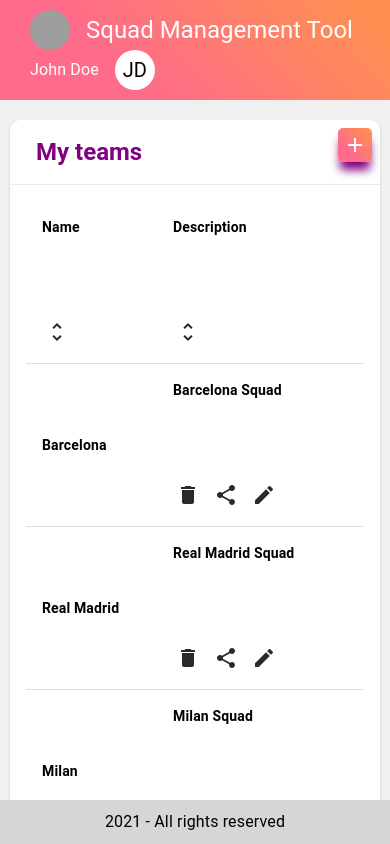
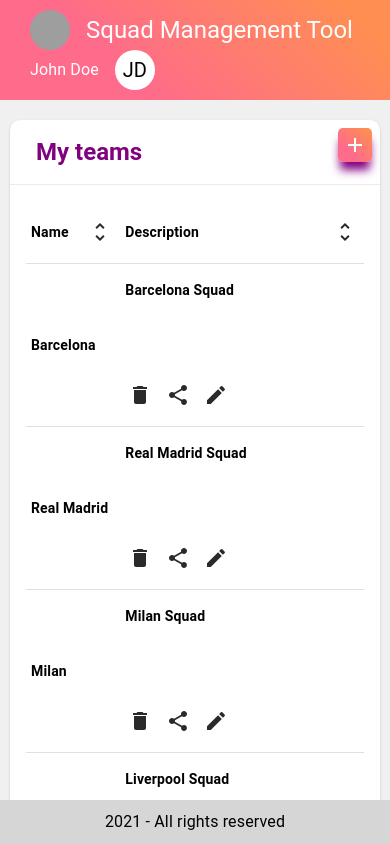
Before and after one commit to Leoguedesm1/squad_management_tool, a React (Create React App) app: page /new_team in a window 390 px wide. Shown: the top 844 px of the page. Built offline with nearby package versions, Linux system fonts and the light colour scheme; grey boxes are pictures that could not be loaded.

Commit message:
fixing tablecell for phone

```diff
--- a/src/App.js
+++ b/src/App.js
@@ -12,6 +12,7 @@
   return (
     <Router>
         <Topbar />
+
         <BackgroundContainer>
           <Switch>
             <Route path="/">
--- a/src/components/BackgroundContainer/style.js
+++ b/src/components/BackgroundContainer/style.js
@@ -3,6 +3,7 @@
 const Container = styled(`div`)({
   background: '#f0f0f0',
   padding: '20px 10px',
+  position: 'relative'
 });
 
 export {
--- a/src/components/Table/Table.js
+++ b/src/components/Table/Table.js
@@ -1,10 +1,9 @@
-import React, { useState } from 'react';
+import React from 'react';
 import {
     TableContainer,
     Table,
     TableHead,
     TableRow,
-    TableCell,
     TableBody,
     Tooltip,
     Grid,
@@ -16,7 +15,7 @@
 import EditIcon from '@material-ui/icons/Edit';
 import UnfoldMoreIcon from '@material-ui/icons/UnfoldMore';
 
-import { StyledTableRow, StyledTypography, StyledIcon, StyledTooltip } from './style';
+import { StyledTableRow, StyledTypography, StyledIcon, StyledTooltip, StyledTableCell } from './style';
 
 export default ({ items }, ref) => {
 
@@ -27,11 +26,10 @@
     return (
         <TableContainer>
             <Table>
-
                 <TableHead>
                     <TableRow>
-                        <TableCell align="left">
-                            <Grid container direction="row" alignItems="center" spacing={10} justifyContent="space-between">
+                        <StyledTableCell align="left">
+                            <Grid container direction="row" alignItems="center" spacing={2}>
                                 <Grid item>
                                     <StyledTypography variant="body2">Name</StyledTypography>
                                 </Grid>
@@ -42,8 +40,8 @@
                                     </IconButton>
                                 </Grid>
                             </Grid>
-                        </TableCell>
-                        <TableCell align="left">
+                        </StyledTableCell>
+                        <StyledTableCell align="left">
                             <Grid container direction="row" alignItems="center" spacing={10} justifyContent="space-between">
                                 <Grid item>
                                     <StyledTypography variant="body2">Description</StyledTypography>
@@ -55,7 +53,7 @@
                                     </IconButton>
                                 </Grid>
                             </Grid>
-                        </TableCell>
+                        </StyledTableCell>
                     </TableRow>
                 </TableHead>
 
@@ -66,11 +64,11 @@
                             hover
                             classes={{ hover: tableRowClasses.hover }}
                         >
-                            <TableCell align="left">
+                            <StyledTableCell align="left">
                                 <StyledTypography variant="body2">{item.name}</StyledTypography>
-                            </TableCell>
+                            </StyledTableCell>
 
-                            <TableCell align="left">
+                            <StyledTableCell align="left">
                                 <Grid container direction="row" justifyContent="space-between" alignItems="center" spacing={10}>
                                     <Grid item>
                                         <StyledTypography variant="body2">{item.description}</StyledTypography>
@@ -105,7 +103,7 @@
                                     </Grid>
 
                                 </Grid>
-                            </TableCell>
+                            </StyledTableCell>
                         </TableRow>
                     ))}
                 </TableBody>
--- a/src/components/Table/style.js
+++ b/src/components/Table/style.js
@@ -1,5 +1,5 @@
 import { styled, makeStyles } from '@material-ui/core/styles';
-import { Typography } from '@material-ui/core';
+import { Typography, TableCell } from '@material-ui/core';
 
 const StyledTableRow = makeStyles({
     hover: {
@@ -22,11 +22,16 @@
     tooltip: {
         backgroundColor: '#2a2a2a',
     }
-})
+});
 
 const StyledTypography = styled(Typography)({
     color: 'black',
     fontWeight: 'bold'
+})
+
+const StyledTableCell = styled(TableCell)({
+    paddingRight: 4,
+    paddingLeft: 5
 })
 
 export {
@@ -34,4 +39,5 @@
     StyledTypography,
     StyledIcon,
     StyledTooltip,
+    StyledTableCell,
 }
```
